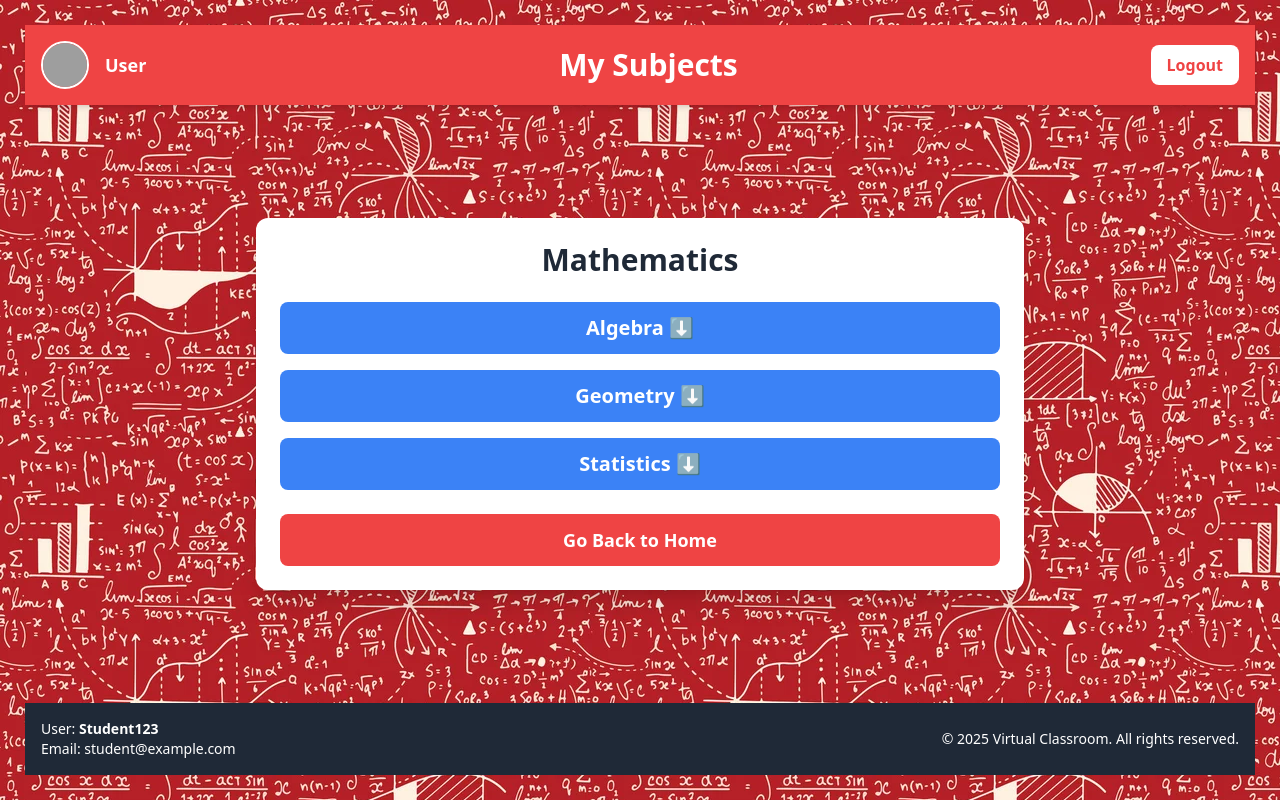
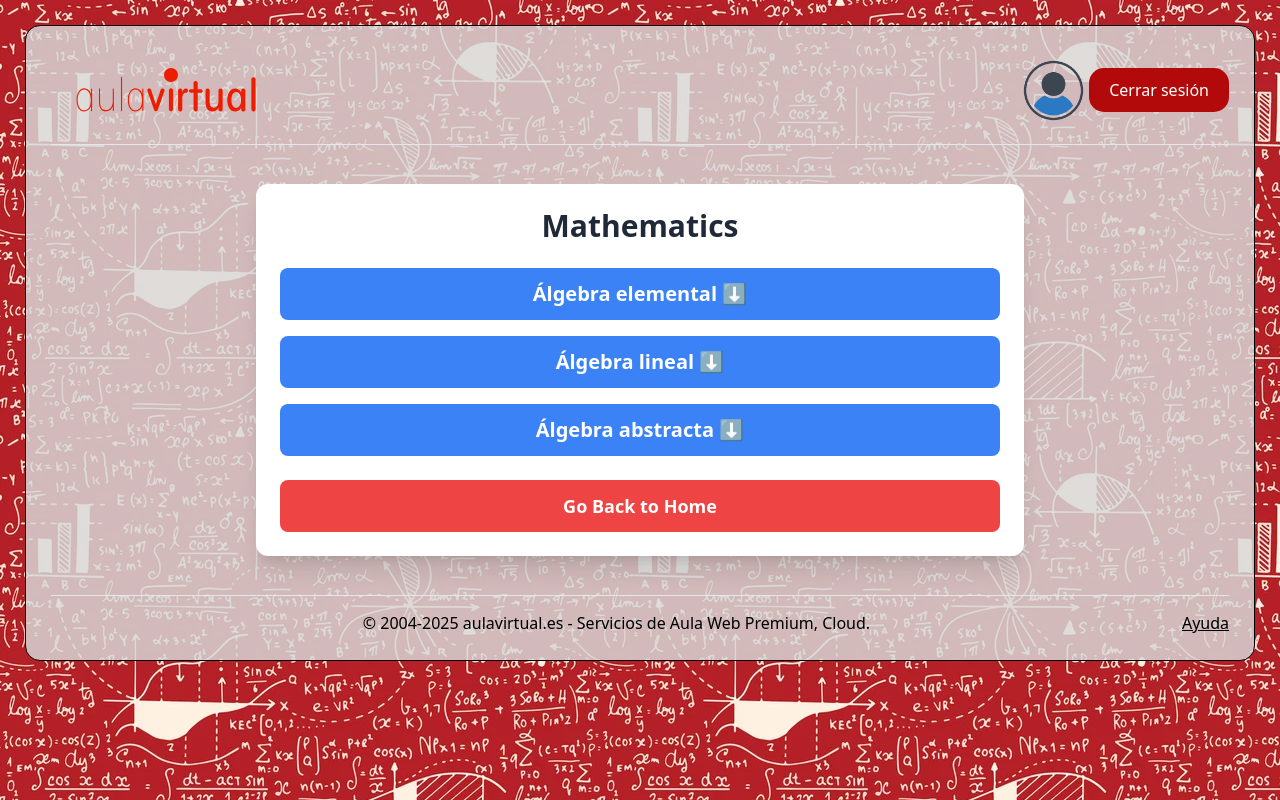
Before and after one commit to lucaschacon3/AulaVirtual1.0, a plain HTML site: page pages/subject.html in a window 1280 px wide. Drawn offline with nearby package versions, Linux system fonts and the light colour scheme; grey boxes are pictures that could not be loaded.

Commit message:
cambios finales entrega 2 de febrero

```diff
--- a/pages/subject.html
+++ b/pages/subject.html
@@ -1,5 +1,6 @@
 <!DOCTYPE html>
 <html lang="en">
+
 <head>
   <meta charset="UTF-8" />
   <meta name="viewport" content="width=device-width, initial-scale=1.0" />
@@ -7,29 +8,20 @@
   <script src="https://cdn.tailwindcss.com"></script>
   <link rel="stylesheet" href="../styles/index.css" />
 </head>
+
 <body class="bg-gray-100 min-h-screen flex flex-col">
   <!-- HEADER -->
-    <header
-      class="w-full bg-red-500 text-white p-4 shadow-md flex justify-between items-center"
-    >
-      <div class="flex items-center gap-4">
-        <img
-          src="https://cdn-icons-png.flaticon.com/512/6326/6326055.png"
-          alt="Profile picture"
-          class="w-12 h-12 rounded-full border-2 border-white"
-        />
-        <a href="./user.html">
-          <span class="font-semibold text-lg">User</span>
-        </a>
+  <div id="container">
+    <div id="header">
+      <a href="/pages/home.html"><img id="aulavirtual-icon" src="/icons/aulavirtual_icon.svg"
+          alt="aulavirtual icon"></a>
+      <div>
+        <a href="./user.html"><img id="user-profile-icon" src="/img/user_profile_icon.png"
+            alt="user profile icon"></a>
+        <a id="close-sesion" href="/index.html">Cerrar sesión</a>
       </div>
-      <h1 class="text-3xl font-bold">My Subjects</h1>
-      <a
-        href="../index.html"
-        class="bg-white text-red-500 font-bold px-4 py-2 rounded-lg hover:bg-red-600 hover:text-white transition"
-      >
-        Logout
-      </a>
-    </header>
+    </div>
+    <hr>
 
     <!-- MAIN CONTENT -->
     <main class="flex-grow flex flex-col items-center justify-center p-6">
@@ -41,16 +33,11 @@
         <!-- SUBJECTS -->
         <div class="space-y-4">
           <!-- Algebra -->
-          <div
-            class="bg-blue-500 text-white p-3 rounded-lg cursor-pointer text-center text-xl font-semibold"
-            onclick="toggleSection('algebra')"
-          >
-            Algebra ⬇
+          <div class="bg-blue-500 text-white p-3 rounded-lg cursor-pointer text-center text-xl font-semibold">
+            <a href="/pages/elemental_algebra.html">Álgebra elemental</a> <span
+              onclick="toggleSection('algebra')">⬇</span>
           </div>
-          <div
-            id="algebra"
-            class="hidden bg-gray-100 p-4 rounded-lg transition-all"
-          >
+          <div id="algebra" class="hidden bg-gray-100 p-4 rounded-lg transition-all">
             <h3 class="text-2xl font-semibold mb-2">📖 Theory</h3>
             <p>Algebra studies structures, relations, and operations.</p>
             <ul class="list-disc ml-6 mt-2">
@@ -74,16 +61,10 @@
           </div>
 
           <!-- Geometry -->
-          <div
-            class="bg-blue-500 text-white p-3 rounded-lg cursor-pointer text-center text-xl font-semibold"
-            onclick="toggleSection('geometry')"
-          >
-            Geometry ⬇
+          <div class="bg-blue-500 text-white p-3 rounded-lg cursor-pointer text-center text-xl font-semibold">
+            <a href="/pages/lineal_algebra.html">Álgebra lineal</a> <span onclick="toggleSection('algebra')">⬇</span>
           </div>
-          <div
-            id="geometry"
-            class="hidden bg-gray-100 p-4 rounded-lg transition-all"
-          >
+          <div id="geometry" class="hidden bg-gray-100 p-4 rounded-lg transition-all">
             <h3 class="text-2xl font-semibold mb-2">📖 Theory</h3>
             <p>
               Geometry studies shapes, sizes, and properties of space.
@@ -109,16 +90,11 @@
           </div>
 
           <!-- Statistics -->
-          <div
-            class="bg-blue-500 text-white p-3 rounded-lg cursor-pointer text-center text-xl font-semibold"
-            onclick="toggleSection('statistics')"
-          >
-            Statistics ⬇
+          <div class="bg-blue-500 text-white p-3 rounded-lg cursor-pointer text-center text-xl font-semibold">
+            <a href="/pages/abstract_algebra.html">Álgebra abstracta</a> <span
+              onclick="toggleSection('algebra')">⬇</span>
           </div>
-          <div
-            id="statistics"
-            class="hidden bg-gray-100 p-4 rounded-lg transition-all"
-          >
+          <div id="statistics" class="hidden bg-gray-100 p-4 rounded-lg transition-all">
             <h3 class="text-2xl font-semibold mb-2">📖 Theory</h3>
             <p>Statistics analyzes data and draws conclusions.</p>
             <ul class="list-disc ml-6 mt-2">
@@ -142,26 +118,26 @@
         </div>
 
         <!-- HOME BUTTON -->
-        <a
-          href="home.html"
-          class="block bg-red-500 text-white p-3 rounded-lg text-center mt-6 text-lg font-semibold hover:bg-red-600"
-        >
+        <a href="home.html"
+          class="block bg-red-500 text-white p-3 rounded-lg text-center mt-6 text-lg font-semibold hover:bg-red-600">
           Go Back to Home
         </a>
 
       </div>
     </main>
 
+    <!--
   <footer class="bg-gray-800 text-white p-4">
-        <div class="container mx-auto flex justify-between items-center">
+    <div class="container mx-auto flex justify-between items-center">-->
     <!-- User Info -->
-          <div>
+    <!--<div>
       <p class="text-sm">
         User: <span class="font-bold">Student123</span>
       </p>
       <p class="text-sm">Email: student@example.com</p>
-          </div>
+    </div>-->
     <!-- Rights -->
+    <!--
     <div>
       <p class="text-sm">
         &copy; 2025 Virtual Classroom. All rights reserved.
@@ -169,6 +145,16 @@
     </div>
   </div>
   </footer>
+  -->
+    <hr>
+    <div id="footer">
+      <div class="footer-left">
+        <p>© 2004-2025 aulavirtual.es - Servicios de Aula Web Premium, Cloud.</p>
+      </div>
+      <div class="footer-right">
+        <a href="help.html">Ayuda</a>
+      </div>
+    </div>
 
     <script>
       function toggleSection(id) {
@@ -177,4 +163,5 @@
       }
     </script>
 </body>
+
 </html>
```
Also changed, not shown: pages/abstract_algebra.html (+4 -4 lines), pages/elemental_algebra.html (+4 -4 lines), pages/help.html (+2 -2 lines), pages/home.html (+25 -59 lines), pages/lineal_algebra.html (+4 -4 lines), pages/submit_task.html (+3 -3 lines), img/task_icon.png (added). Lines whose indentation alone changed are shown as unchanged.
